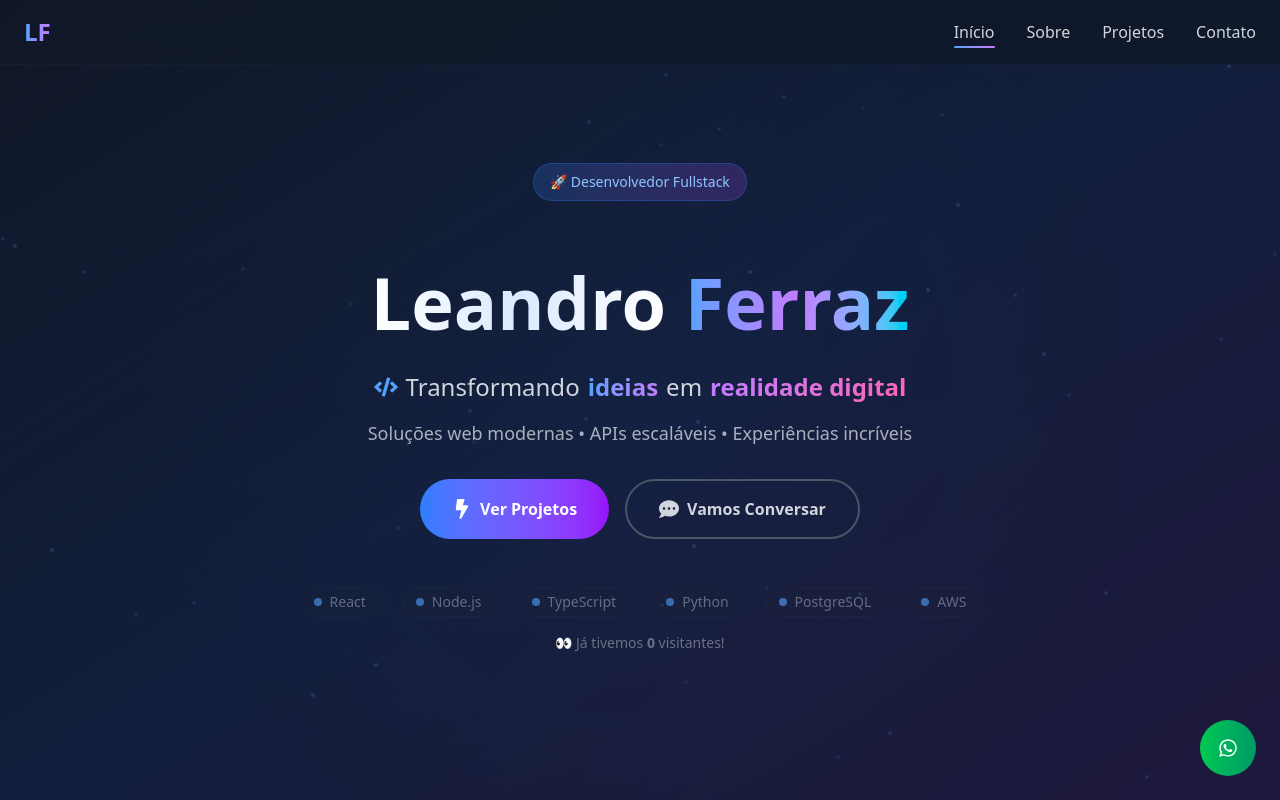
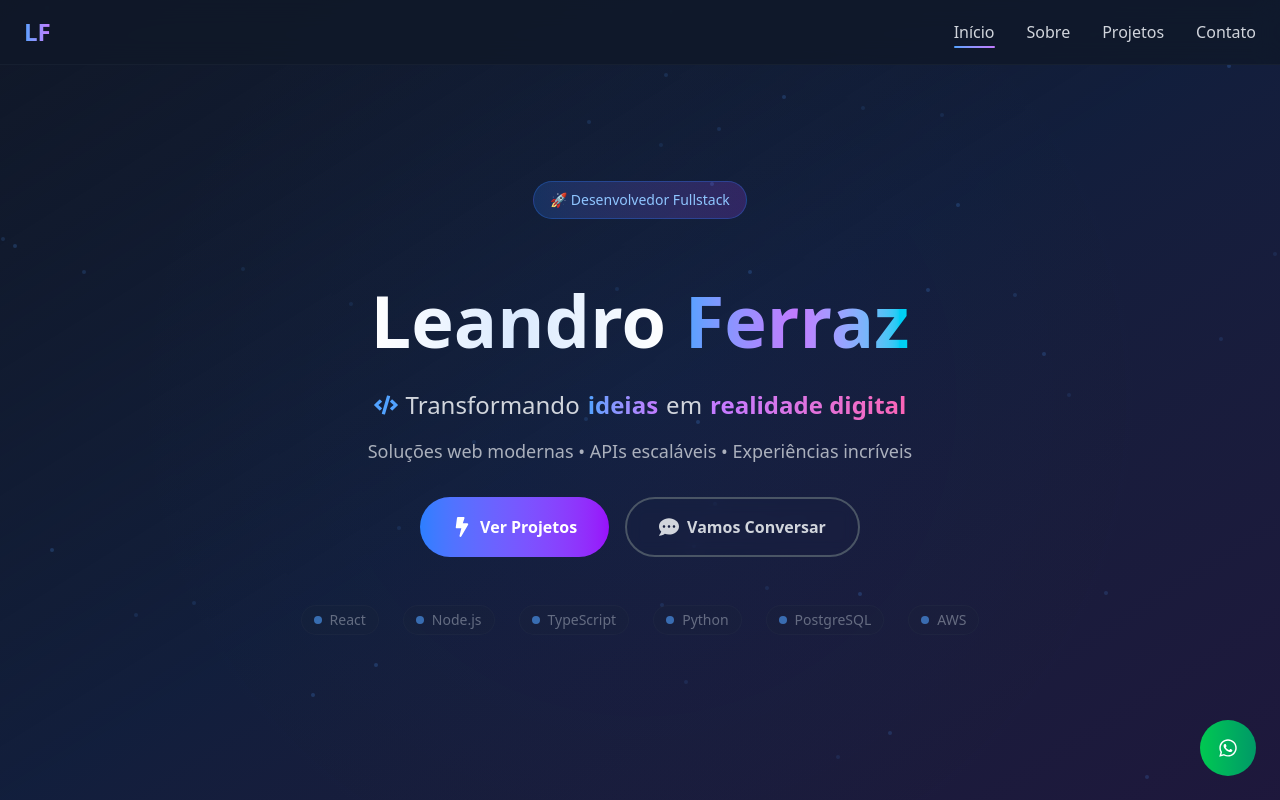
Before and after one commit to LeandroFerraz31/portifolio.fz, a React (Vite) app: page / in a window 1280 px wide. Shown: the top 800 px of the page. Built offline with nearby package versions, Linux system fonts and the light colour scheme; no server answers.

Commit message:
remove contador vou tentar outra hora!

```diff
--- a/package.json
+++ b/package.json
@@ -11,6 +11,7 @@
   },
   "dependencies": {
     "react": "^19.1.0",
+    "react-countup": "^6.5.3",
     "react-dom": "^19.1.0",
     "react-icons": "^5.5.0"
   },
--- a/src/components/Hero.tsx
+++ b/src/components/Hero.tsx
@@ -1,7 +1,6 @@
 import { useState, useEffect, useRef } from "react";
 import { FaCode, FaBolt, FaCommentDots } from "react-icons/fa";
 import HeroButton from "../modules/HeroButton";
-import VisitorCounter from "./VisitorCounter";
 
 interface HeroProps {
 	scrollToSection: (sectionId: string) => void;
@@ -90,7 +89,6 @@ const Hero = ({ scrollToSection }: HeroProps) => {
 							</div>
 						))}
 					</div>
-					<VisitorCounter /> {/* Aqui adiciona o contador */}
 				</div>
 			</div>
 		</section>
--- a/src/components/VisitorCounter.tsx
+++ /dev/null
@@ -1,21 +0,0 @@
-import { useEffect, useState } from "react";
-
-const VisitorCounter = () => {
-  const [count, setCount] = useState<number>(0);
-
-  useEffect(() => {
-    // Atualiza e pega o contador
-    fetch("https://api.countapi.xyz/update/leandro-ferraz/portfolio/?amount=1")
-      .then((res) => res.json())
-      .then((data) => setCount(data.value))
-      .catch((error) => console.error("Erro ao obter contador:", error));
-  }, []);
-
-  return (
-    <p className="text-sm text-gray-500 mt-4">
-      👀 Já tivemos <span className="font-semibold">{count}</span> visitantes!
-    </p>
-  );
-};
-
-export default VisitorCounter;
```
